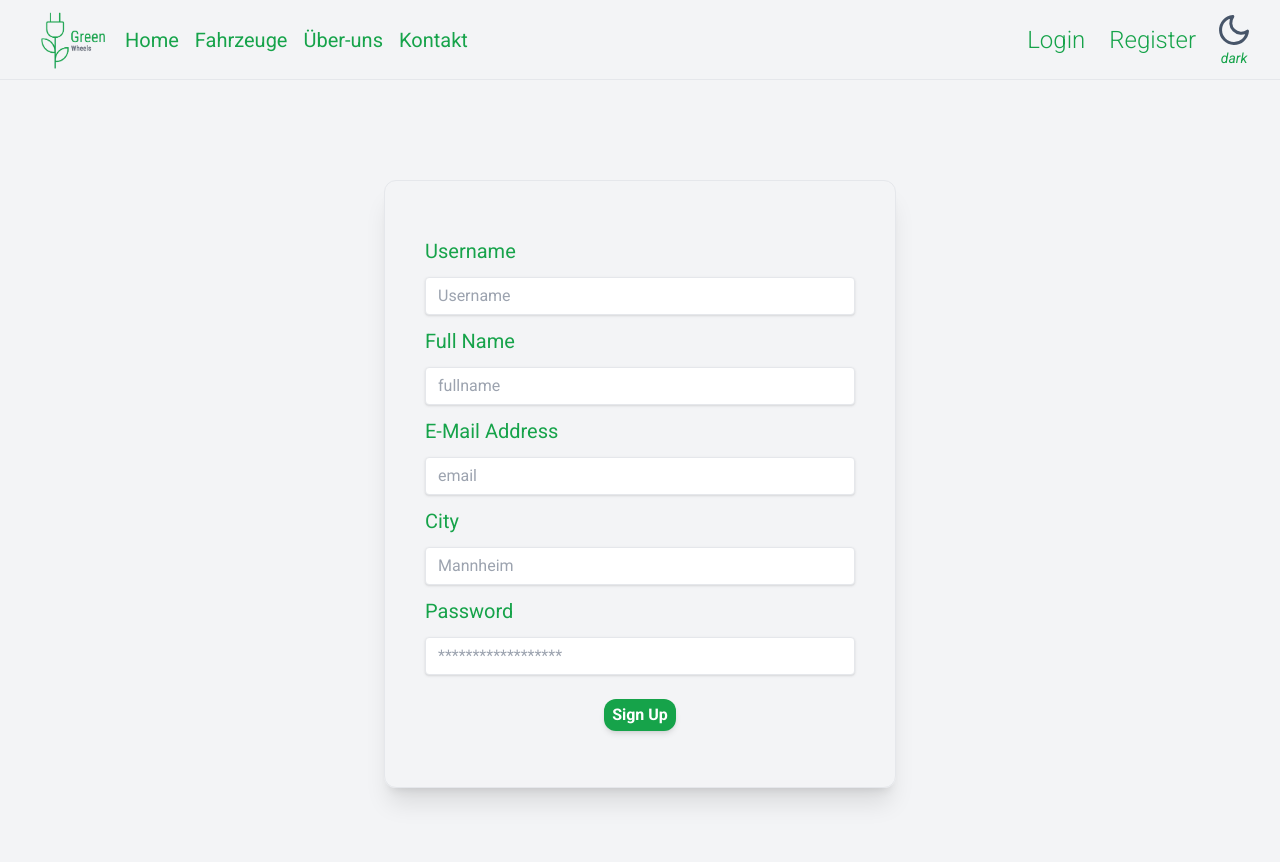
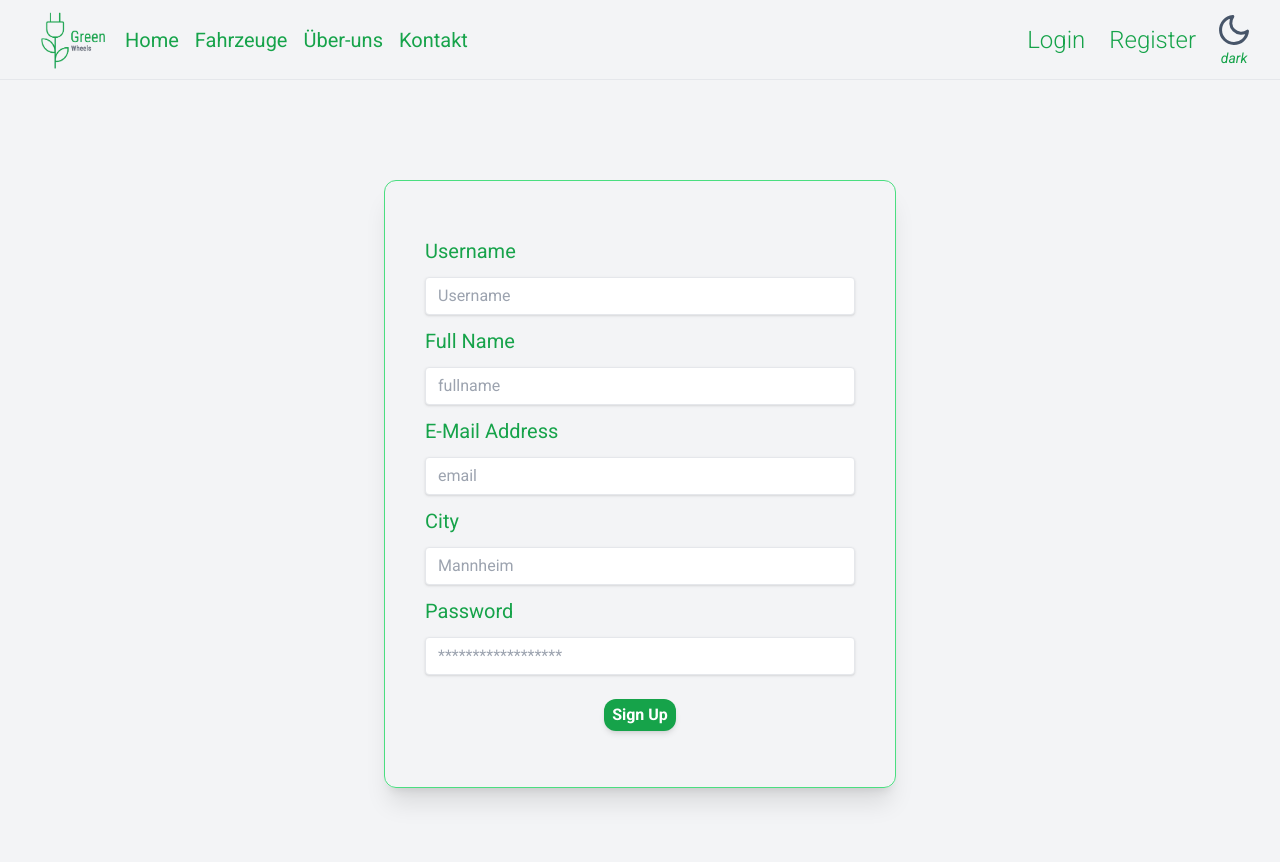
Before and after one commit to Green-Wheels/GreenWheels-Front, a React (Vite) app: page /register in a window 1280 px wide. Shown: the top 862 px of the page. Built offline with nearby package versions, Linux system fonts and the light colour scheme.

Commit message:
Border für Login und Register gegeben

```diff
--- a/src/js/forms/Login.jsx
+++ b/src/js/forms/Login.jsx
@@ -92,7 +92,7 @@ function Login() {
          // sonst das normale Loginformular
          notVerified
          ? msgs={errors}
-         : <form className="w-full max-w-md flex-col items-center justify-center  md:shadow-xl  md:border-2 md:rounded-xl px-10 py-5 " onSubmit={loginSubmitHandler}>
+         : <form className="w-full max-w-md flex-col items-center justify-center  md:shadow-xl border-green-400 md:border-2 md:rounded-xl px-10 py-5 " onSubmit={loginSubmitHandler}>
 
              {(errors.length > 0) && (<ul style={{backgroundColor: 'rgba(255,0,0,0.5)', border: '1px solid red'}}>{errorBox}</ul>)}
              <div className="mb-6 ">
--- a/src/js/forms/Register.jsx
+++ b/src/js/forms/Register.jsx
@@ -79,7 +79,7 @@ function Register(props) {
         successMsg
       ) : (
         <form className=" md:h-screen  h-[83vh] pt-16 md:pt-20  " onSubmit={submitHandler}>
-          <div className=" w-full  max-w-lg flex flex-col gap-3 justify-start items-start md:shadow-xl  md:border  md:rounded-xl px-10 md:py-14 ">
+          <div className=" w-full  max-w-lg flex flex-col gap-3 justify-start items-start md:shadow-xl  md:border border-2 border-green-400 md:rounded-xl px-10 md:py-14 ">
             <label
               className=" text-green-600 dark:text-green-500  text-xl font-base m-0"
               htmlFor="username"
--- a/src/js/pages/Header.jsx
+++ b/src/js/pages/Header.jsx
@@ -23,7 +23,7 @@ function Header() {
 
 
   return (
-    <div className="fixed z-50  h-20 md:flex  items-center border-b top-0 bg-gray-100   dark:bg-slate-900  ">
+    <div className="fixed z-50  h-20 md:flex  items-center border-b top-0 bg-gray-100  dark:bg-slate-900  ">
       <div className="  w-screen  flex justify-center  items-center px-7   ">
         <div className="flex  w-24 ml-0">
           <Link to="/">
```
